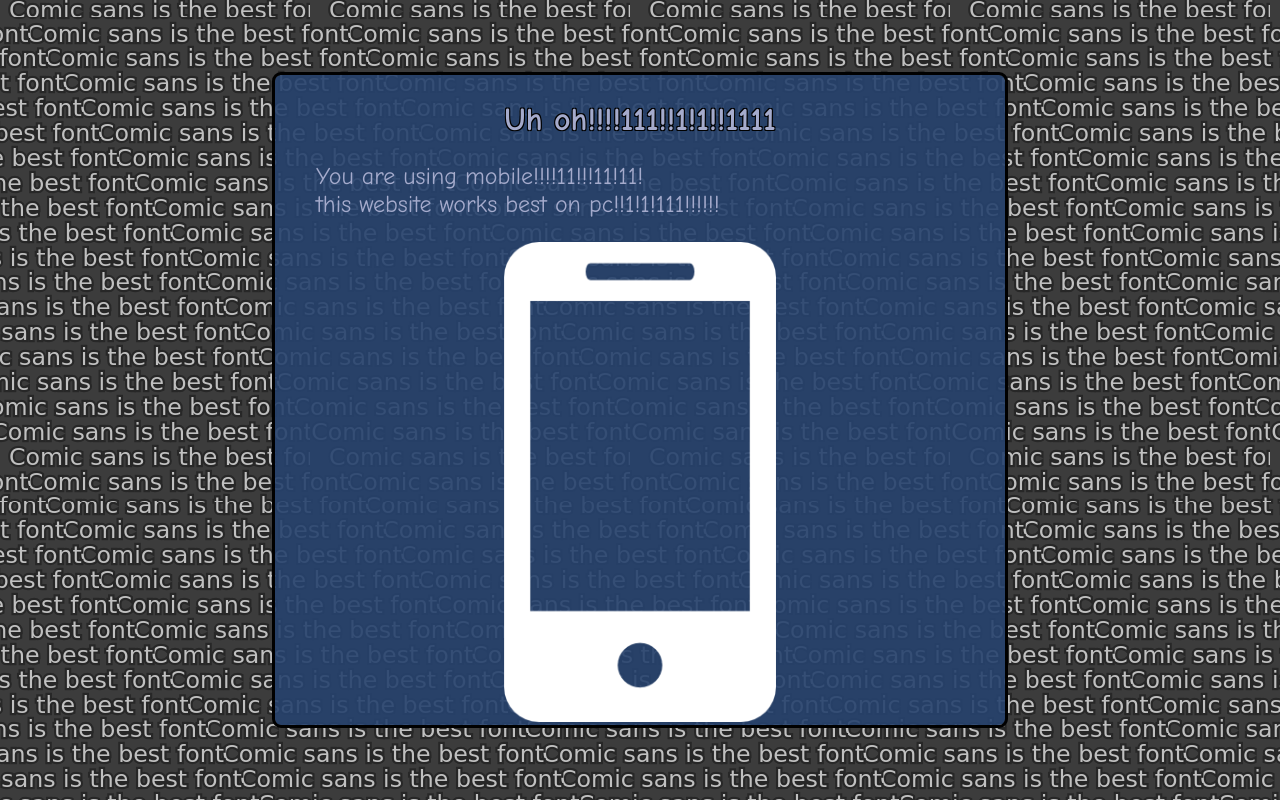
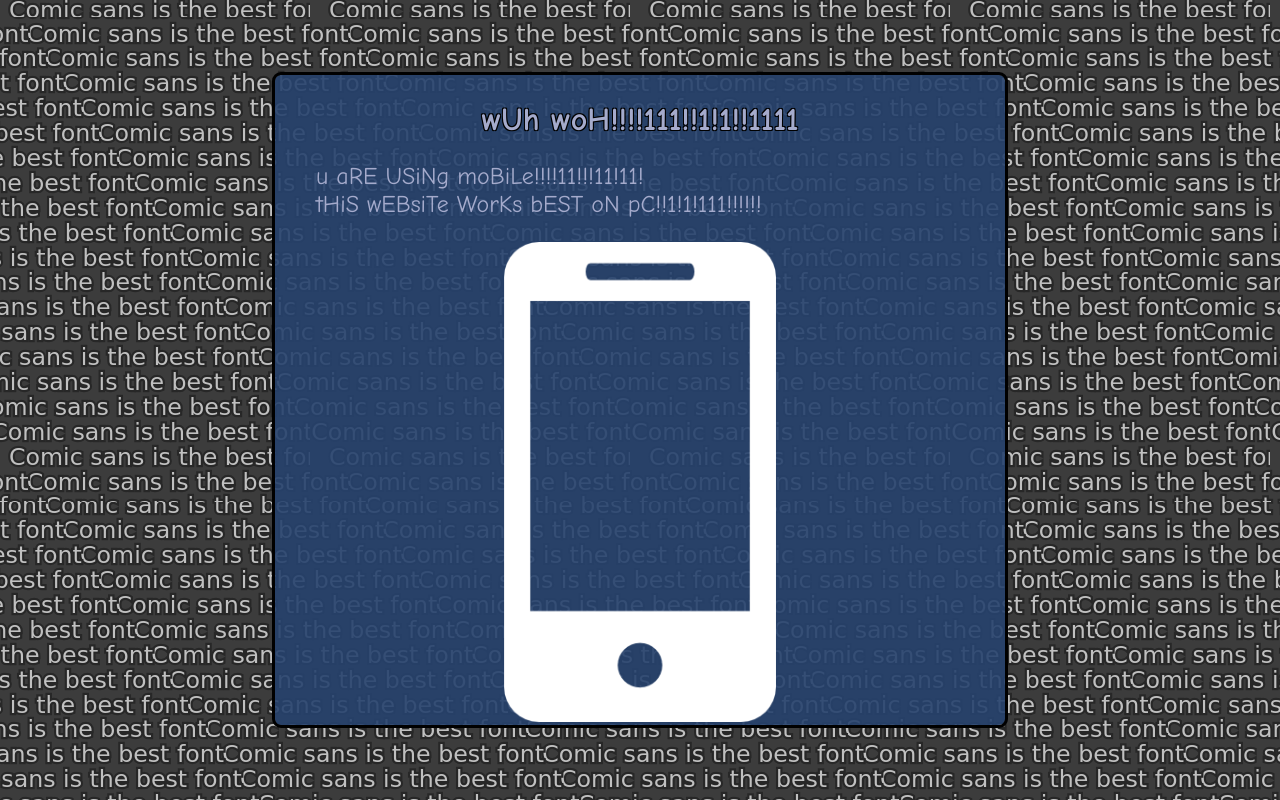
Before and after one commit to codemob-dev/hackathon-website-thingy, a plain HTML site: page index.html in a window 1280 px wide. Drawn offline with Linux system fonts and the light colour scheme.

Commit message:
wowoweanyr

```diff
--- a/index.html
+++ b/index.html
@@ -62,9 +62,9 @@
         </div>
         <button id="next-button" onclick="clickNext()" style="left: 50vw;top: 50vh">Next</button>
         <div id="mobile-user-detected">
-            <h1>Uh oh!!!!111!!1!1!!1111</h1>
-            <p>You are using mobile!!!!11!!!11!11!<br>
-               this website works best on pc!!1!1!111!!!!!!<br>
+            <h1>wUh woH!!!!111!!1!1!!1111</h1>
+            <p>u aRE USiNg moBiLe!!!!11!!!11!11!<br>
+               tHiS wEBsiTe WorKs bEST oN pC!!1!1!111!!!!!!<br>
             </p>
             <img src="mobile-icon.png" style="filter:invert();display:block;margin:auto;">
         </div>
```
